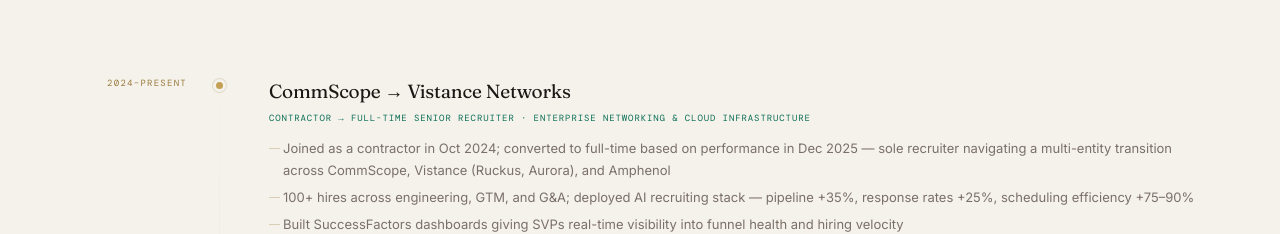
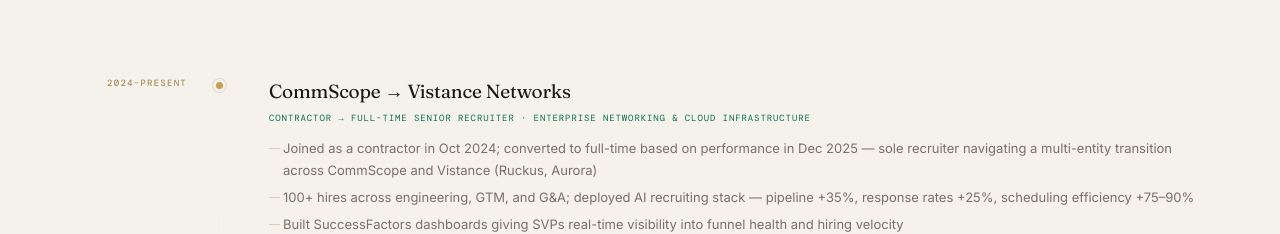
Before and after one commit to marvelchandra/recruiting-portfolio, a plain HTML site: page index.html in a window 1280 px wide. Shown: the part 3220-3454 px from the top of the page. Drawn offline with nearby package versions, Linux system fonts and the light colour scheme.

Commit message:
Update index.html

```diff
--- a/index.html
+++ b/index.html
@@ -911,7 +911,7 @@
         <div class="timeline-co">CommScope → Vistance Networks</div>
         <div class="timeline-role">Contractor → Full-Time Senior Recruiter · Enterprise Networking & Cloud Infrastructure</div>
         <ul class="timeline-bullets">
-          <li>Joined as a contractor in Oct 2024; converted to full-time based on performance in Dec 2025 — sole recruiter navigating a multi-entity transition across CommScope, Vistance (Ruckus, Aurora), and Amphenol</li>
+          <li>Joined as a contractor in Oct 2024; converted to full-time based on performance in Dec 2025 — sole recruiter navigating a multi-entity transition across CommScope and Vistance (Ruckus, Aurora)</li>
           <li>100+ hires across engineering, GTM, and G&A; deployed AI recruiting stack — pipeline +35%, response rates +25%, scheduling efficiency +75–90%</li>
           <li>Built SuccessFactors dashboards giving SVPs real-time visibility into funnel health and hiring velocity</li>
 
```
